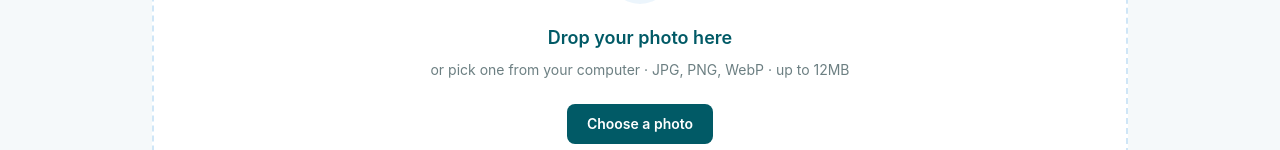
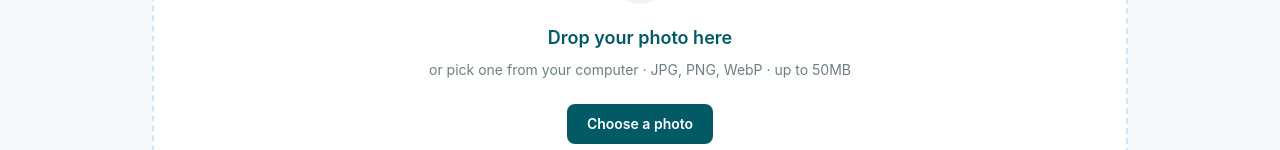
Before and after one commit to devalok-design/avinity-signature-tool, a React (Vite) app: page / in a window 1280 px wide. Shown: the part 403-553 px from the top of the page. Built offline with nearby package versions, Linux system fonts and the light colour scheme.

Commit message:
bump upload limit to 50MB

```diff
--- a/src/App.tsx
+++ b/src/App.tsx
@@ -51,8 +51,8 @@ export function App() {
       setError('Please upload a JPG, PNG, or WebP image.')
       return
     }
-    if (file.size > 12 * 1024 * 1024) {
-      setError('Image is too large (max 12MB).')
+    if (file.size > 50 * 1024 * 1024) {
+      setError('Image is too large (max 50MB).')
       return
     }
     const url = URL.createObjectURL(file)
@@ -197,7 +197,7 @@ function UploadStep({
           Drop your photo here
         </div>
         <div className="text-avinity-ink/60 mb-6 text-sm">
-          or pick one from your computer · JPG, PNG, WebP · up to 12MB
+          or pick one from your computer · JPG, PNG, WebP · up to 50MB
         </div>
         <button
           onClick={() => inputRef.current?.click()}
```
